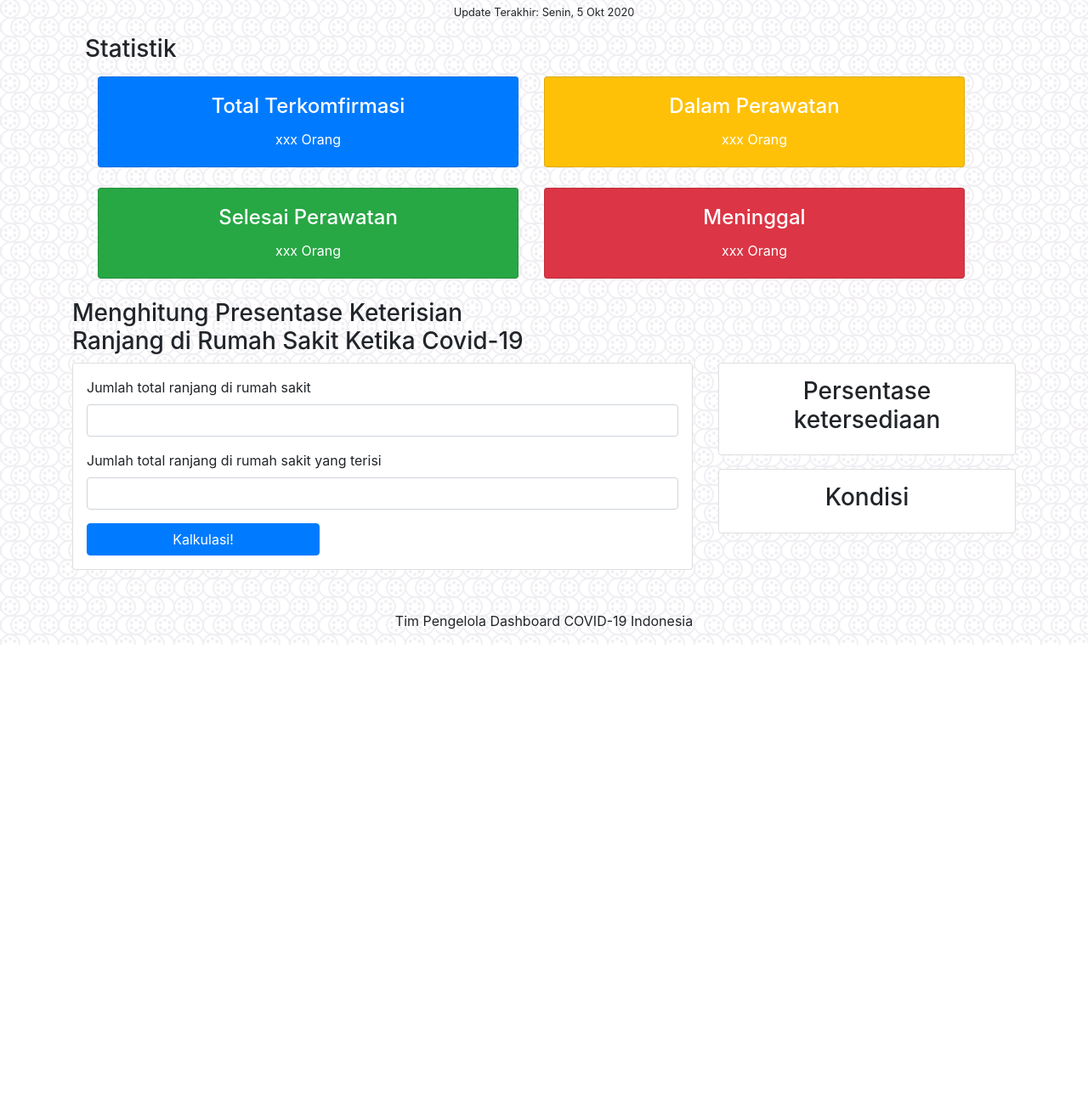
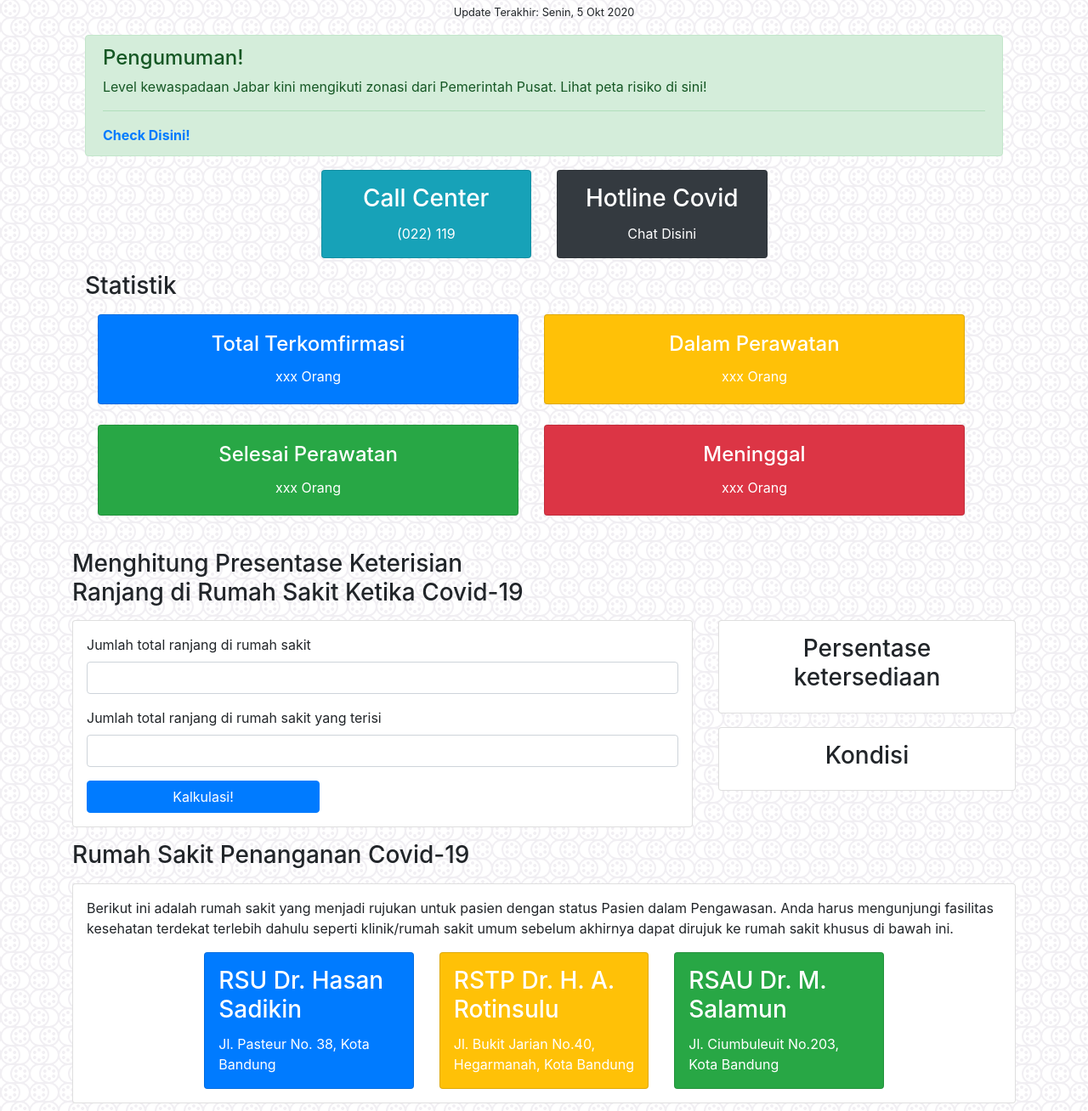
Before and after one commit to muhyi45/Praktikum-web-piksi-1, a plain HTML site: page uts/index.html in a window 1280 px wide. Shown: the part 177-1485 px from the top of the page at 85% size. Before the commit the page ends 936 px from the top, so only its background shows below. Drawn offline with nearby package versions, Linux system fonts and the light colour scheme.

Commit message:
tambah rumahsakit

```diff
--- a/uts/index.html
+++ b/uts/index.html
@@ -9,6 +9,11 @@
       crossorigin="anonymous"
     />
     <title>Dashboard Covid 19 Indonesia</title>
+    <link
+      rel="shortcut icon"
+      href="https://cdn.pixabay.com/photo/2020/03/31/03/05/virus-4986063_960_720.png"
+      type="image/x-icon"
+    />
   </head>
   <body class="fade-in container">
     <nav class="navbar navbar-expand-lg navbar-light">
@@ -63,7 +68,36 @@
         <h1>Dashboard Statistik <br />Kasus COVID-19 Indonesia</h1>
         <small>Update Terakhir: Senin, 5 Okt 2020</small>
       </header>
-      <h3>Statistik</h3>
+      <div class="alert alert-success" role="alert">
+        <h4 class="alert-heading">Pengumuman!</h4>
+        <p>
+          Level kewaspadaan Jabar kini mengikuti zonasi dari Pemerintah Pusat.
+          Lihat peta risiko di sini!
+        </p>
+        <hr />
+        <p class="mb-0">
+          <b><a href="">Check Disini!</a></b>
+        </p>
+      </div>
+
+      <div class="row justify-content-center mt-3">
+        <div class="col-xl-3 text-center">
+          <div class="card p-3 bg-info text-white">
+            <h3 class="card-title">Call Center</h3>
+            <p class="card-text">(022) 119</p>
+          </div>
+        </div>
+        <div class="col-xl-3 text-center">
+          <div class="card p-3 bg-dark text-white">
+            <h3 class="card-title">Hotline Covid</h3>
+            <p class="card-text">
+              <a href="" class="text-white">Chat Disini</a>
+            </p>
+          </div>
+        </div>
+      </div>
+
+      <h3 class="my-3">Statistik</h3>
       <div
         class="mt-3 row row-cols-1 row-cols-md-2 container justify-content-center text-center"
       >
@@ -101,7 +135,7 @@
         </div>
       </div>
     </div>
-    <h3 class="">
+    <h3 class="my-3">
       Menghitung Presentase Keterisian <br />Ranjang di Rumah Sakit Ketika
       Covid-19
     </h3>
@@ -144,6 +178,50 @@
         <div class="card text-center p-3 mt-3">
           <h3>Kondisi</h3>
           <p class="card-text" id="output-k"></p>
+        </div>
+      </div>
+    </div>
+
+    <h3 class="my-3">Rumah Sakit Penanganan Covid-19</h3>
+    <div class="row">
+      <div class="col-xl-12">
+        <div class="card bg-white p-3">
+          <p class="card-text">
+            Berikut ini adalah rumah sakit yang menjadi rujukan untuk pasien
+            dengan status Pasien dalam Pengawasan. Anda harus mengunjungi
+            fasilitas kesehatan terdekat terlebih dahulu seperti klinik/rumah
+            sakit umum sebelum akhirnya dapat dirujuk ke rumah sakit khusus di
+            bawah ini.
+          </p>
+          <div class="row justify-content-center text-white">
+            <div class="col-xl-3">
+              <div class="card bg-primary p-3">
+                <h3 class="card-title">
+                  RSU Dr. Hasan Sadikin
+                </h3>
+                <p class="card-text">Jl. Pasteur No. 38, Kota Bandung</p>
+              </div>
+            </div>
+            <div class="col-xl-3">
+              <div class="card bg-warning p-3">
+                <h3 class="card-title">
+                  RSTP Dr. H. A. Rotinsulu
+
+                </h3>
+                <p class="card-text">Jl. Bukit Jarian No.40, Hegarmanah, Kota Bandung
+
+                </p>
+              </div>
+            </div>
+            <div class="col-xl-3">
+              <div class="card bg-success p-3">
+                <h3 class="card-title">
+                  RSAU Dr. M. Salamun
+                </h3>
+                <p class="card-text">Jl. Ciumbuleuit No.203, Kota Bandung</p>
+              </div>
+            </div>
+          </div>
         </div>
       </div>
     </div>
```
